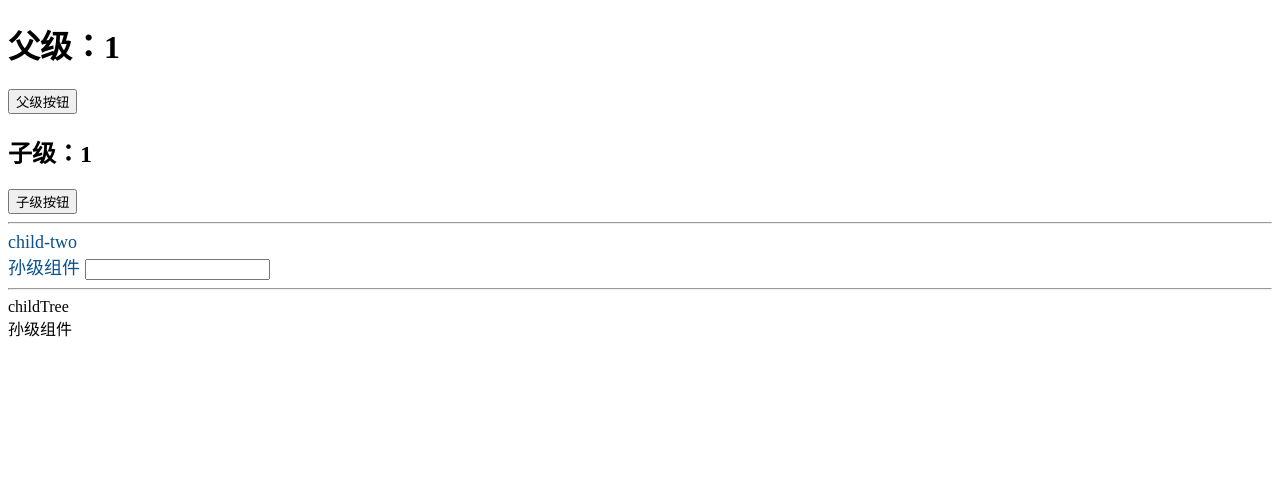
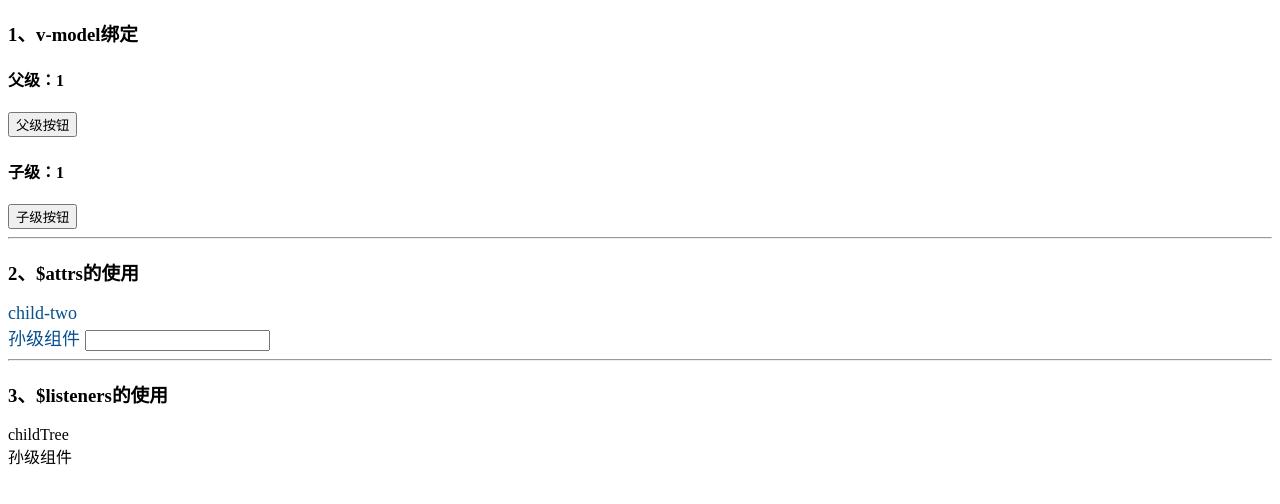
Before and after one commit to GHwhisper/vue-test, a Vue app: page / in a window 1280 px wide. Shown: the top 504 px of the page. Built offline with nearby package versions, Linux system fonts and the light colour scheme.

Commit message:
结构优化

```diff
--- a/src/App.vue
+++ b/src/App.vue
@@ -1,12 +1,21 @@
 <template>
   <div id="app">
-    <h1>父级：{{ parentMessage }}</h1>
-    <button @click="handleClick">父级按钮</button>
-    <child v-model="parentMessage"></child>
+    <section>
+      <h3>1、v-model绑定</h3>
+      <h4>父级：{{ parentMessage }}</h4>
+      <button @click="handleClick">父级按钮</button>
+      <child v-model="parentMessage"></child>
+    </section>
     <hr>
-    <child-two class="child-two" hello="hello" type="password"></child-two>
+    <section>
+      <h3>2、$attrs的使用</h3>
+      <child-two class="child-two" hello="hello" type="password"></child-two>
+    </section>
     <hr>
-    <child-three v-on:fn1="func1" @fn2="func2" v-on:fn3.native="func3" @fn4.native="func4" @click="func5"></child-three>
+    <section>
+      <h3>3、$listeners的使用</h3>
+      <child-three v-on:fn1="func1" @fn2="func2" v-on:fn3.native="func3" @fn4.native="func4" @click="func5"></child-three>
+    </section>
   </div>
 </template>
 
--- a/src/components/Child.vue
+++ b/src/components/Child.vue
@@ -1,6 +1,6 @@
 <template>
   <div>
-    <h2>子级：{{ msg }}</h2>
+    <h4>子级：{{ msg }}</h4>
     <button @click="handleChildClick">子级按钮</button>
   </div>
 </template>
```
